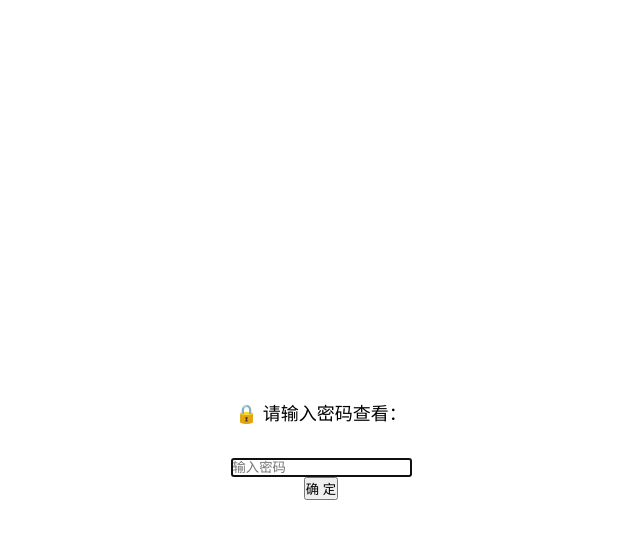
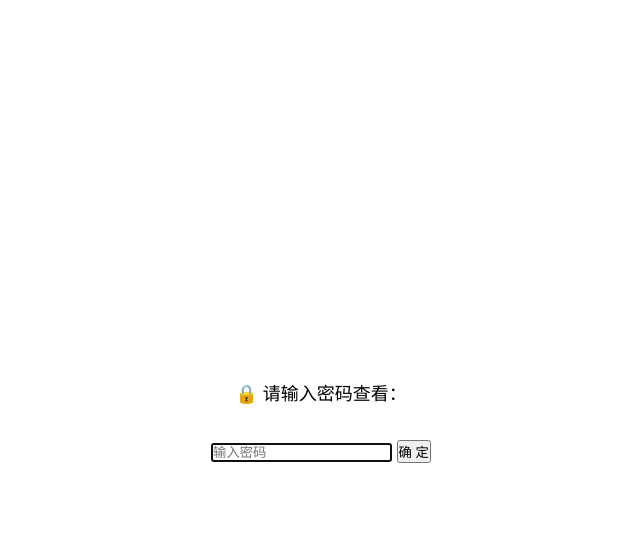
Before and after one commit to JTSTV/Jtstv.github.io, a Jekyll site: the page built from _posts/2024-7-15-邱淑贞珍贵影像.md, in a window 1280 px wide. Shown: the top 539 px of the page, without its empty margins (319-959 px from the left). Built offline with Jekyll 4.4.1, drawn with Linux system fonts in a browser that asks for light colours; our own code applies the rules of GitHub Pages for plain Markdown files.

Commit message:
更新 post.html

```diff
--- a/_layouts/post.html
+++ b/_layouts/post.html
@@ -17,11 +17,12 @@ body{font:16px/1.6 sans-serif;padding:20px 30px}
 a{color:#444;text-decoration:none}
 .site-back{margin-bottom:20px;text-align:right;font-size:20px;font-weight:600}
 .post-title{font-size:18px;padding:15px 20px 10px}
-.post-date{font-size:11px;color:#666;padding:0 20px 20px}
+.post-date{text-align:right;font-size:11px;color:#666;padding:0 20px 20px}
 .post-content{font-size:16px;line-height:1.6;padding:0 20px}
 .post-content p{margin-bottom:20px}
 .post-content img{max-width:100%;height:auto;margin:10px 0}
-#encrypt-mask{position:fixed;inset:0;background:#fff;z-index:9999;display:flex;flex-direction:column;align-items:center;justify-content:center;text-align:center}
+#encrypt-mask{position:fixed;top:0;left:0;right:0;bottom:0;background:#fff;z-index:9999}
+.mask-inner{position:absolute;top:0;left:0;right:0;bottom:0;width:100%;height:140px;margin:auto 0;text-align:center}
 .lock-msg{font-size:18px;margin-bottom:30px}
 .pwd-input{padding:10px 15px;font-size:16px;border:1px solid #ddd;width:200px;text-align:center}
 .unlock-btn{margin-top:15px;padding:8px 25px;border:none;cursor:pointer;font-size:14px}
@@ -36,10 +37,12 @@ a{color:#444;text-decoration:none}
 {%if page.pw%}
 <div id="secret-content" class="post-content" style="display:none">{{content}}</div>
 <div id="encrypt-mask">
+<div class="mask-inner">
 <div class="lock-msg">🔒 请输入密码查看：</div>
 <input type="password" id="pwd-input" placeholder="输入密码">
 <button onclick="checkPwd()">确 定</button>
 <div id="error-msg" class="error-msg">密码错误，请重试</div>
+</div>
 </div>
 {%else%}<div class="post-content">{{content}}</div>{%endif%}
 <script>
```
